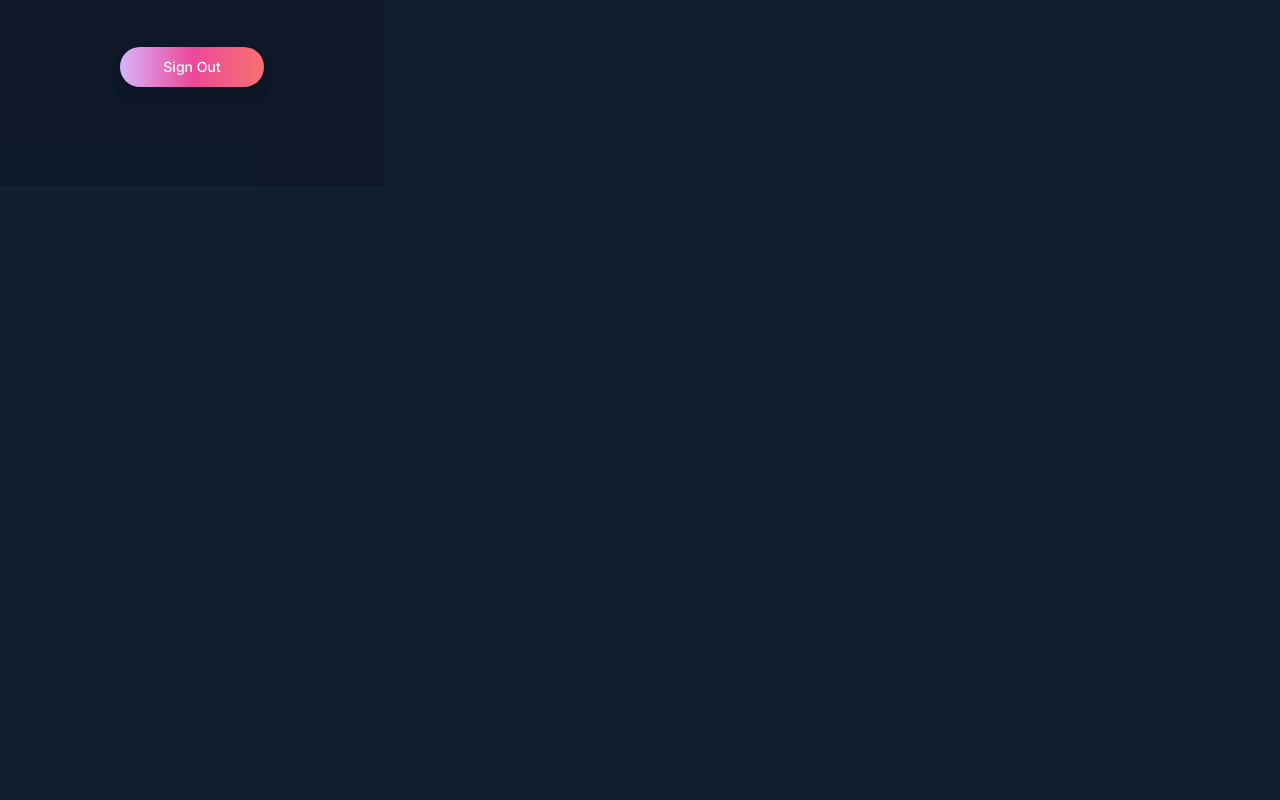
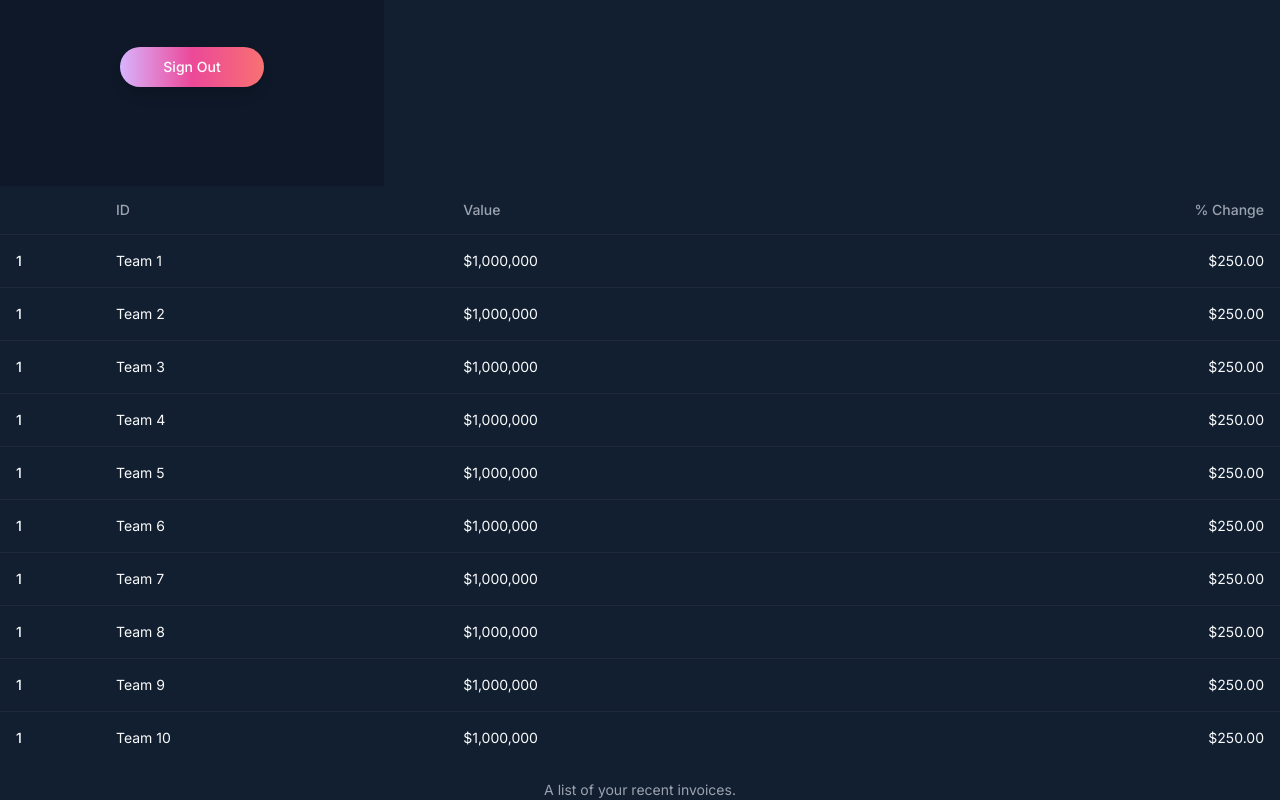
Before and after one commit to GeeseHacks/portal.geesehacks.com, a Next.js app: page /dashboard/stock-market in a window 1280 px wide. Shown: the part 614-1414 px from the top of the page. Before the commit the page ends 800 px from the top, so only its background shows below. Built offline with nearby package versions, Linux system fonts and the light colour scheme; no server answers.

Commit message:
init leaderboard

```diff
--- /dev/null
+++ b/app/dashboard/stock-market/LeaderBoard.tsx
@@ -0,0 +1,93 @@
+import {
+  Table,
+  TableBody,
+  TableCaption,
+  TableCell,
+  TableHead,
+  TableHeader,
+  TableRow,
+} from "@/components/ui/table";
+
+import React from "react";
+
+const LeaderBoard = () => {
+  return (
+    <div>
+      <Table>
+        <TableCaption>A list of your recent invoices.</TableCaption>
+        <TableHeader>
+          <TableRow>
+            <TableHead className="w-[100px]"></TableHead>
+            <TableHead>ID</TableHead>
+            <TableHead>Value</TableHead>
+            <TableHead className="text-right">% Change</TableHead>
+          </TableRow>
+        </TableHeader>
+        <TableBody>
+          <TableRow>
+            <TableCell className="font-medium">1</TableCell>
+            <TableCell>Team 1</TableCell>
+            <TableCell>$1,000,000</TableCell>
+            <TableCell className="text-right">$250.00</TableCell>
+          </TableRow>
+          <TableRow>
+            <TableCell className="font-medium">1</TableCell>
+            <TableCell>Team 2</TableCell>
+            <TableCell>$1,000,000</TableCell>
+            <TableCell className="text-right">$250.00</TableCell>
+          </TableRow>
+          <TableRow>
+            <TableCell className="font-medium">1</TableCell>
+            <TableCell>Team 3</TableCell>
+            <TableCell>$1,000,000</TableCell>
+            <TableCell className="text-right">$250.00</TableCell>
+          </TableRow>
+          <TableRow>
+            <TableCell className="font-medium">1</TableCell>
+            <TableCell>Team 4</TableCell>
+            <TableCell>$1,000,000</TableCell>
+            <TableCell className="text-right">$250.00</TableCell>
+          </TableRow>
+          <TableRow>
+            <TableCell className="font-medium">1</TableCell>
+            <TableCell>Team 5</TableCell>
+            <TableCell>$1,000,000</TableCell>
+            <TableCell className="text-right">$250.00</TableCell>
+          </TableRow>
+          <TableRow>
+            <TableCell className="font-medium">1</TableCell>
+            <TableCell>Team 6</TableCell>
+            <TableCell>$1,000,000</TableCell>
+            <TableCell className="text-right">$250.00</TableCell>
+          </TableRow>
+          <TableRow>
+            <TableCell className="font-medium">1</TableCell>
+            <TableCell>Team 7</TableCell>
+            <TableCell>$1,000,000</TableCell>
+            <TableCell className="text-right">$250.00</TableCell>
+          </TableRow>
+          <TableRow>
+            <TableCell className="font-medium">1</TableCell>
+            <TableCell>Team 8</TableCell>
+            <TableCell>$1,000,000</TableCell>
+            <TableCell className="text-right">$250.00</TableCell>
+          </TableRow>
+          <TableRow>
+            <TableCell className="font-medium">1</TableCell>
+            <TableCell>Team 9</TableCell>
+            <TableCell>$1,000,000</TableCell>
+            <TableCell className="text-right">$250.00</TableCell>
+          </TableRow>
+          <TableRow>
+            <TableCell className="font-medium">1</TableCell>
+            <TableCell>Team 10</TableCell>
+            <TableCell>$1,000,000</TableCell>
+            <TableCell className="text-right">$250.00</TableCell>
+          </TableRow>
+        </TableBody>
+      </Table>
+    </div>
+  );
+};
+
+export default LeaderBoard;
--- a/app/dashboard/stock-market/StockMarket.tsx
+++ b/app/dashboard/stock-market/StockMarket.tsx
@@ -1,5 +1,5 @@
-import React from 'react';
-import SideNav from '../../../components/nav/SideNav';
+import React from "react";
+import SideNav from "../../../components/nav/SideNav";
 
 const StockMarket: React.FC = () => {
   return (
--- a/app/dashboard/stock-market/page.tsx
+++ b/app/dashboard/stock-market/page.tsx
@@ -1,14 +1,18 @@
-import SideNav from '@/components/nav/SideNav';
-import StockMarket from './StockMarket';
+import SideNav from "@/components/nav/SideNav";
+import StockMarket from "./StockMarket";
+import LeaderBoard from "./LeaderBoard";
 
 const Page: React.FC = () => {
   return (
-    <StockMarket />
-  )
+    <>
+      <StockMarket />
+      <LeaderBoard />
+    </>
+  );
 };
 
 export default Page;
 
 export const metadata = {
   title: "Stock Market | GeeseHacks",
-}
+};
--- /dev/null
+++ b/components/ui/table.tsx
@@ -0,0 +1,117 @@
+import * as React from "react"
+
+import { cn } from "@/lib/utils"
+
+const Table = React.forwardRef<
+  HTMLTableElement,
+  React.HTMLAttributes<HTMLTableElement>
+>(({ className, ...props }, ref) => (
+  <div className="relative w-full overflow-auto">
+    <table
+      ref={ref}
+      className={cn("w-full caption-bottom text-sm", className)}
+      {...props}
+    />
+  </div>
+))
+Table.displayName = "Table"
+
+const TableHeader = React.forwardRef<
+  HTMLTableSectionElement,
+  React.HTMLAttributes<HTMLTableSectionElement>
+>(({ className, ...props }, ref) => (
+  <thead ref={ref} className={cn("[&_tr]:border-b", className)} {...props} />
+))
+TableHeader.displayName = "TableHeader"
+
+const TableBody = React.forwardRef<
+  HTMLTableSectionElement,
+  React.HTMLAttributes<HTMLTableSectionElement>
+>(({ className, ...props }, ref) => (
+  <tbody
+    ref={ref}
+    className={cn("[&_tr:last-child]:border-0", className)}
+    {...props}
+  />
+))
+TableBody.displayName = "TableBody"
+
+const TableFooter = React.forwardRef<
+  HTMLTableSectionElement,
+  React.HTMLAttributes<HTMLTableSectionElement>
+>(({ className, ...props }, ref) => (
+  <tfoot
+    ref={ref}
+    className={cn(
+      "border-t bg-muted/50 font-medium [&>tr]:last:border-b-0",
+      className
+    )}
+    {...props}
+  />
+))
+TableFooter.displayName = "TableFooter"
+
+const TableRow = React.forwardRef<
+  HTMLTableRowElement,
+  React.HTMLAttributes<HTMLTableRowElement>
+>(({ className, ...props }, ref) => (
+  <tr
+    ref={ref}
+    className={cn(
+      "border-b transition-colors hover:bg-muted/50 data-[state=selected]:bg-muted",
+      className
+    )}
+    {...props}
+  />
+))
+TableRow.displayName = "TableRow"
+
+const TableHead = React.forwardRef<
+  HTMLTableCellElement,
+  React.ThHTMLAttributes<HTMLTableCellElement>
+>(({ className, ...props }, ref) => (
+  <th
+    ref={ref}
+    className={cn(
+      "h-12 px-4 text-left align-middle font-medium text-muted-foreground [&:has([role=checkbox])]:pr-0",
+      className
+    )}
+    {...props}
+  />
+))
+TableHead.displayName = "TableHead"
+
+const TableCell = React.forwardRef<
+  HTMLTableCellElement,
+  React.TdHTMLAttributes<HTMLTableCellElement>
+>(({ className, ...props }, ref) => (
+  <td
+    ref={ref}
+    className={cn("p-4 align-middle [&:has([role=checkbox])]:pr-0", className)}
+    {...props}
+  />
+))
+TableCell.displayName = "TableCell"
+
+const TableCaption = React.forwardRef<
+  HTMLTableCaptionElement,
+  React.HTMLAttributes<HTMLTableCaptionElement>
+>(({ className, ...props }, ref) => (
+  <caption
+    ref={ref}
+    className={cn("mt-4 text-sm text-muted-foreground", className)}
+    {...props}
+  />
+))
+TableCaption.displayName = "TableCaption"
+
+export {
+  Table,
+  TableHeader,
+  TableBody,
+  TableFooter,
+  TableHead,
+  TableRow,
+  TableCell,
+  TableCaption,
+}
```
